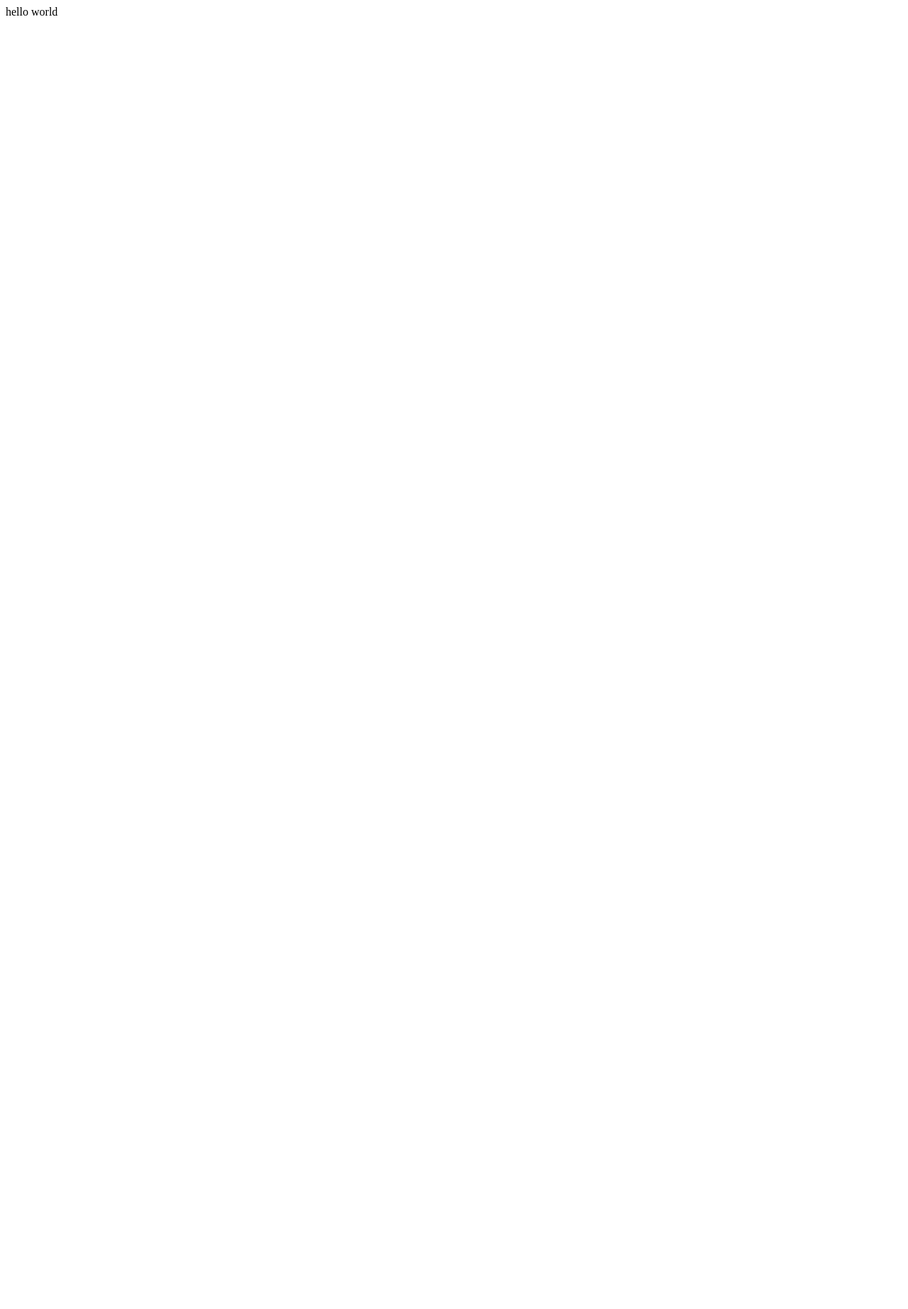
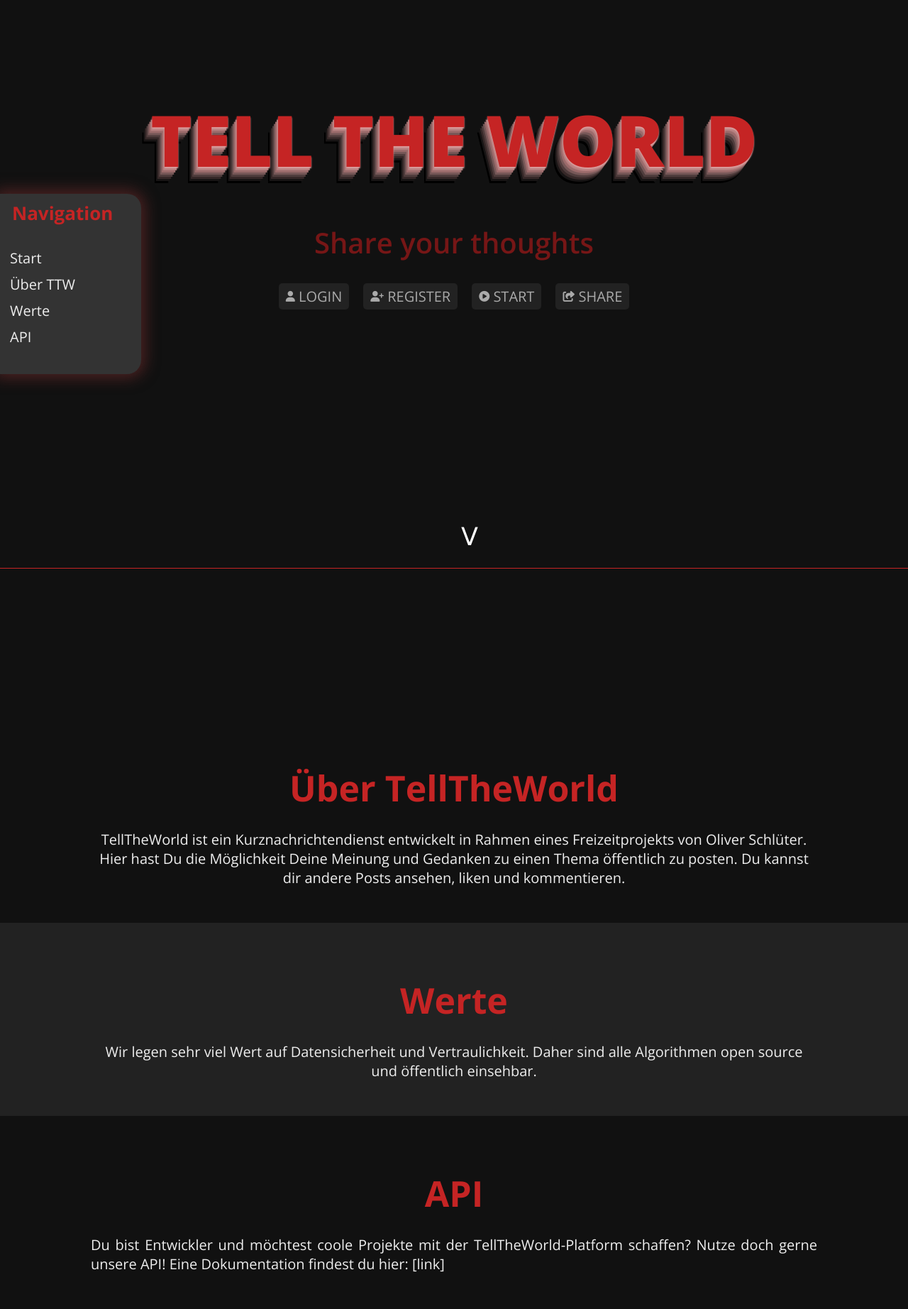
Before and after one commit to OliverSchlueter/TellTheWorld, a PHP site: page / in a window 1280 px wide. Before the commit the page is almost empty. Shown: the whole page at 71% size. Before the commit the page ends 22 px from the top, so only its background shows below. Run offline with PHP 8.4, Linux system fonts and the light colour scheme; some libraries are stand-ins or nearby versions.

Commit message:
[Web] Started landing-page

```diff
--- /dev/null
+++ b/Code/Web/assets/css/main.css
@@ -0,0 +1,25 @@
+#headline{
+    padding-top: 10%;
+    margin-top: 0;
+    font-weight: 800;
+    font-size: 100px;
+    text-align: center;
+    color: var(--color-red);
+    text-shadow: 0 2px 2px #dda0a0,
+      -2px 5px 1px #b88282,
+      -4px 8px 0px #9b6b6b,
+      -6px 11px 0px #775858,
+      -8px 14px 0px #503d3d,
+      -10px 17px 0px #362828,
+      -12px 20px 0px #181515,
+      -14px 23px 0px #000;
+}
+
+#subline{
+    text-align: center;
+    color: var(--color-red);
+    filter: brightness(60%);
+    font-weight: 600;
+    font-size: 40px;
+    margin: 20px 0px;
+}
--- /dev/null
+++ b/Code/Web/assets/css/sidebar.css
@@ -0,0 +1,53 @@
+.sidebar{
+    position: fixed;
+    max-width: 200px;
+    z-index: 5;
+    top: 50%;
+    left: 0px;
+    transform: translate(0, -50%);
+    overflow: hidden;
+    padding: 7px;
+    padding-right: 30px;
+    background-color: var(--background-color3);
+
+    box-shadow: rgba(114, 45, 45, 0.589) 0px 0px 20px 6px;
+
+    /* border-right: 2px solid var(--color-light-red);
+    border-top: 2px solid var(--color-light-red);
+    border-bottom: 2px solid var(--color-light-red); */
+
+    border-top-right-radius: 20px;
+    border-bottom-right-radius: 20px;
+}
+
+.sidebar .headline{
+    font-size: 1.3em;
+    color: var(--color-red);
+    font-weight: bold;
+}
+
+.sidebar .hide_arrows{
+    position: absolute;
+    top: 15px;
+    right: 10px;
+    cursor: pointer;
+    color: var(--color-light-red);
+}
+
+.sidebar ul{
+    padding: inherit;
+}
+
+.sidebar li{
+    list-style: none;
+    font-size: var(--font-size);
+    padding: 5px 0;
+}
+
+.sidebar li a{
+    transition: all .2s ease-in-out;
+}
+
+.sidebar li a:hover{
+    color: var(--color-orange);
+}
--- /dev/null
+++ b/Code/Web/assets/css/style.css
@@ -0,0 +1,147 @@
+@import url('https://fonts.googleapis.com/css2?family=Open+Sans:ital,wght@0,300;0,400;0,500;0,600;0,700;0,800;1,300;1,400;1,500;1,600;1,700;1,800&display=swap');
+
+:root{
+    --font-family: 'Open Sans';
+    --font-size: 20px;
+
+    --background-color: #111;
+    --background-color2: #222;
+    --background-color3: #333;
+
+    --foreground-color: #EEE;
+    --foreground-color-gray: #AAA;
+
+    --color-red: rgb(197, 36, 36);
+    --color-light-red: rgb(196, 69, 69);
+    --color-orange: rgb(197, 87, 36);
+}
+
+body{
+    margin: 0px;
+    background-color: var(--background-color);
+    color: var(--foreground-color);
+    font-family: var(--font-family);
+    font-size: var(--font-size);
+    box-sizing: border-box;
+    scroll-behavior: smooth;
+}
+
+header{
+    min-height: 100vh;
+    margin-bottom: 200px;
+    border-bottom: var(--color-red) 1px solid;
+}
+
+h1, h2, h3{
+    margin: .5em 0;
+}
+
+p{
+    margin: 2px 10px;
+}
+
+a{
+    text-decoration: none;
+    color: var(--foreground-color);
+}
+
+h1{
+    color: var(--color-red);
+    font-size: 50px;
+    text-align: center;
+}
+
+.block_text{
+    text-align: justify;
+}
+
+.center_text{
+    text-align: center;
+}
+
+.center_items{
+    display: flex;
+    justify-content: center;
+}
+
+button{
+    background-color: var(--background-color2);
+    border: none;
+    border-radius: 5px;
+    font-size: var(--font-size);
+    font-family: var(--font-family);
+    color: var(--foreground-color-gray);
+    padding: 5px 10px;
+    margin: 10px;
+    cursor: pointer;
+    transition: ease-in-out all .2s;
+}
+
+button:hover{
+    background-color: var(--background-color3);
+}
+
+.space{
+    width: 100%;
+    height: 200px;
+}
+
+/*
+    SCORLL DOWN ARROW
+*/
+
+.scroll_down{
+    text-align: center;
+    position: absolute;
+    bottom: 20px;
+    left: 50%;
+    font-size: 35px;
+    color: white;
+    cursor: pointer;
+    transition: all ease-in-out .2s;
+}
+
+.scroll_down:hover{
+    color: var(--color-light-red);
+}
+
+/*
+    CARDS
+*/
+
+.card{
+    min-width: 250px;
+    min-height: 300px;
+    max-width: 500px;
+    max-height: 700px;
+    padding: 20px;
+    margin: 10px;
+    border-radius: 5px;
+    background-color: var(--background-color2);
+    transition: ease-in-out all .2s;
+}
+
+.card:hover{
+    background-color: var(--background-color2);
+    box-shadow: rgb(197, 36, 36, .3) 0px 0px 15px;
+}
+
+/*
+    SECTIONS
+*/
+
+section{
+    padding: 50px 0;
+    width: 100%;
+    max-width: 100%;
+    margin: 0 auto;
+}
+
+section.highlight{
+    background-color: var(--background-color2);
+}
+
+section p{
+    max-width: 80%;
+    margin: 0 auto;
+}
--- /dev/null
+++ b/Code/Web/assets/js/main.js
@@ -0,0 +1,6 @@
+function scroll_down(){
+    window.scrollBy({
+        top: document.getElementById("header").scrollHeight + 1,
+        behavior: 'smooth'
+    });
+}
--- a/Code/Web/index.php
+++ b/Code/Web/index.php
@@ -1 +1,60 @@
-hello world
+<!DOCTYPE html>
+<html lang="en">
+<head>
+    <meta charset="UTF-8">
+    <link rel="stylesheet" href="assets/css/style.css">
+    <link rel="stylesheet" href="assets/css/sidebar.css">
+    <link rel="stylesheet" href="assets/css/main.css">
+    <script src="https://kit.fontawesome.com/690661ce23.js" crossorigin="anonymous"></script>
+    <script src="assets/js/main.js"></script>
+    <title>Tell The World</title>
+</head>
+<body>
+
+    <div class="sidebar">
+        <!-- <i class="hide_arrows fa-solid fa-angles-left"></i> -->
+        <p class="headline">Navigation</p>
+        <ul>
+            <li><a href="">Start</a></li>
+            <li><a href="">Über TTW</a></li>
+            <li><a href="">Werte</a></li>
+            <li><a href="">API</a></li>
+        </ul>
+    </div>
+
+    <header id="header">
+        <h1 id="headline">TELL THE WORLD</h1>
+        <h1 id="subline">Share your thoughts</h1>
+        <div class="center_items">
+            <button><i class="fa-solid fa-user fa-xs"></i> LOGIN</button>
+            <button><i class="fa-solid fa-user-plus fa-xs"></i> REGISTER</button>
+            <button><i class="fa-solid fa-circle-play fa-xs"></i> START</button>
+            <button><i class="fa-solid fa-share-from-square fa-xs"></i> SHARE</button>
+        </div>
+        <p class="scroll_down" onclick="scroll_down()">&#5167;</p>
+    </header>
+
+    <section>
+        <h1>Über TellTheWorld</h1>
+        <p class="block_text center_text">
+            TellTheWorld ist ein Kurznachrichtendienst entwickelt in Rahmen eines Freizeitprojekts von Oliver Schlüter.<br>
+            Hier hast Du die Möglichkeit Deine Meinung und Gedanken zu einen Thema öffentlich zu posten. Du kannst dir andere Posts ansehen, liken und kommentieren.
+        </p>
+    </section>
+
+    <section class="highlight">
+        <h1>Werte</h1>
+        <p class="block_text center_text">
+            Wir legen sehr viel Wert auf Datensicherheit und Vertraulichkeit. Daher sind alle Algorithmen open source und öffentlich einsehbar.
+        </p>
+    </section>
+
+    <section>
+        <h1>API</h1>
+        <p class="block_text">
+            Du bist Entwickler und möchtest coole Projekte mit der TellTheWorld-Platform schaffen? Nutze doch gerne unsere API! Eine Dokumentation findest du hier: [link]
+        </p>
+    </section>
+
+</body>
+</html>
```
